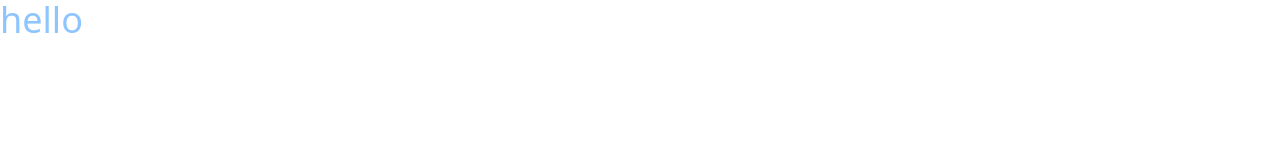
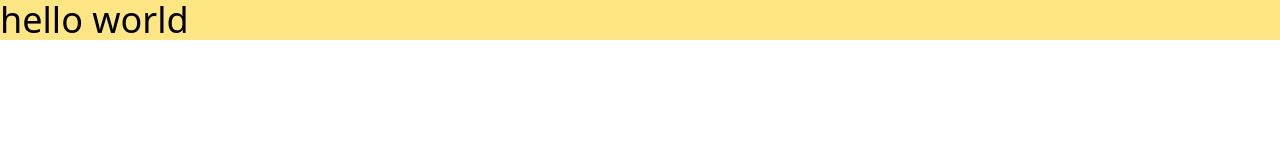
Before and after one commit to msharjeelaslam/Portfolio-website, a website: page src/index.html in a window 1280 px wide. Drawn offline with Linux system fonts and the light colour scheme.

Commit message:
first commit for making sure the project is connected to github

```diff
--- a/src/index.html
+++ b/src/index.html
@@ -6,6 +6,6 @@
   <link href="./output.css" rel="stylesheet">
 </head>
 <body>
-  <div class="text-4xl text-blue-300"> hello</div>
+  <div class="text-4xl black bg-amber-200"> hello world</div>
 </body>
 </html>
```
Also changed, not shown: src/output.css.
